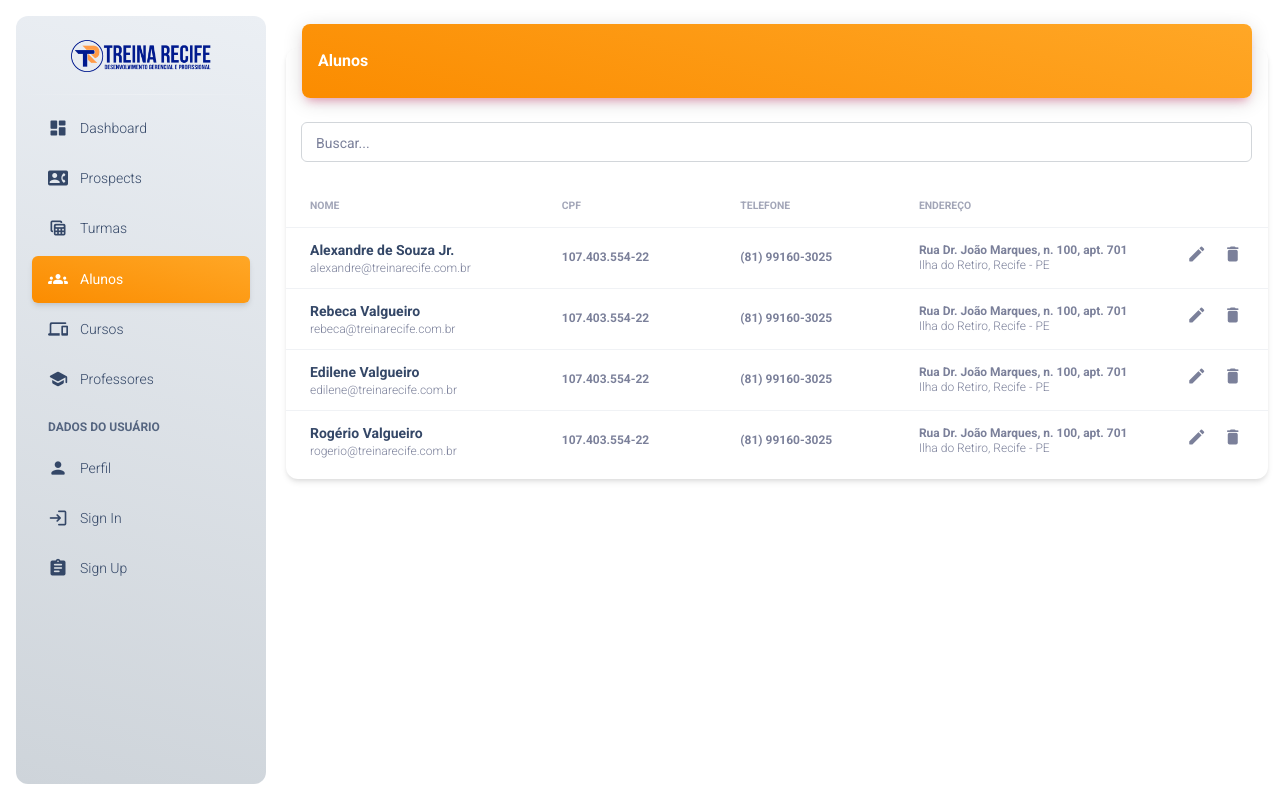
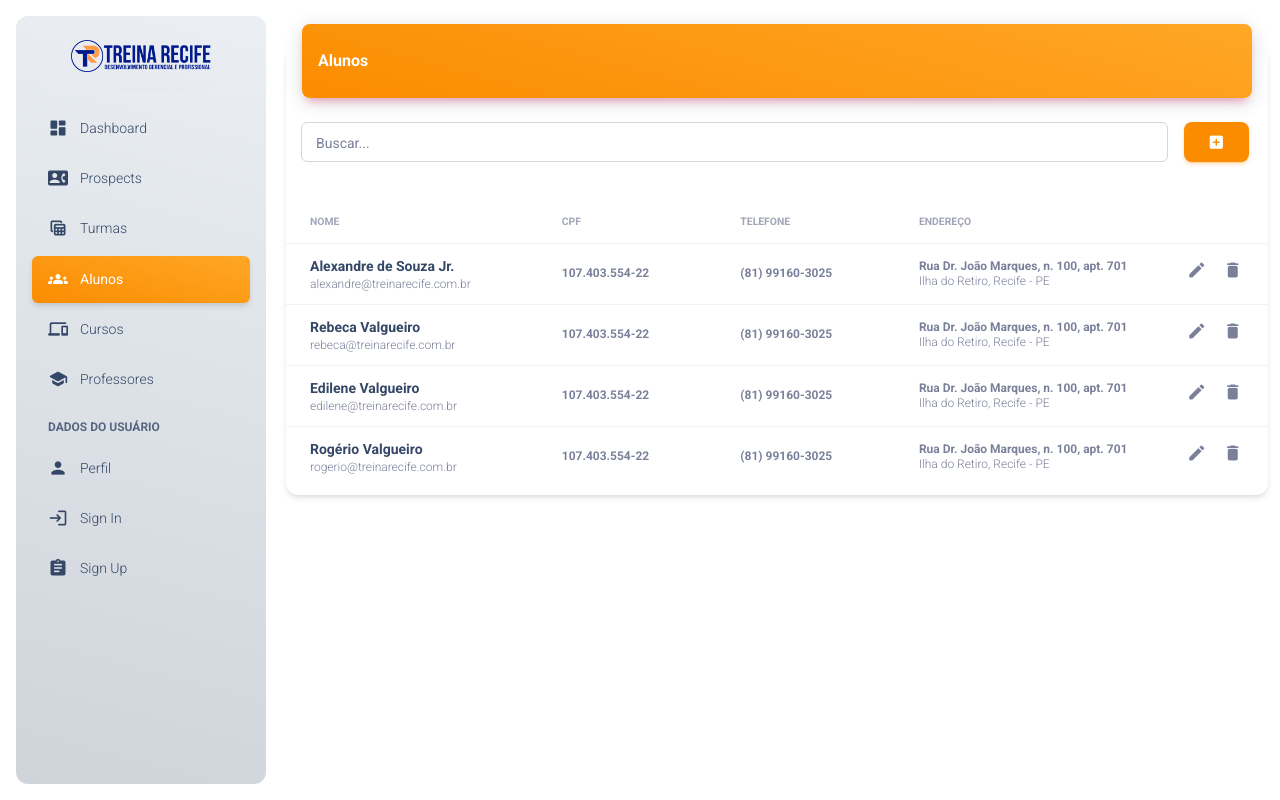
Before and after one commit to alexandresjunior/java-experience-treina-recife, a React (Create React App) app in the folder treina-recife-js/: page /alunos in a window 1280 px wide. Built offline with nearby package versions, Linux system fonts and the light colour scheme.

Commit message:
Adição do botão de adicionar novo registro

```diff
--- a/treina-recife-js/src/components/SearchBar.js
+++ b/treina-recife-js/src/components/SearchBar.js
@@ -2,7 +2,7 @@ import React from "react";
 
 const SearchBar = () => {
     return (
-        <div className="px-3 d-flex align-items-center mt-4">
+        <div className="d-flex align-items-center mt-4">
             <div className="input-group input-group-outline">
                 <label className="form-label">Buscar...</label>
                 <input type="text" className="form-control" />
--- a/treina-recife-js/src/pages/Alunos.js
+++ b/treina-recife-js/src/pages/Alunos.js
@@ -14,7 +14,16 @@ const Alunos = () => {
                                 </div>
                             </div>
 
-                            <SearchBar />
+                            <div className="ms-3 me-4">
+                                <div className="row">
+                                    <div className="col-11 pe-2">
+                                        <SearchBar />
+                                    </div>
+                                    <div className="col-1 ps-2">
+                                        <button type="button" class="btn btn-warning mt-4 ms-0"><i className="material-icons opacity-10">add_box</i></button>
+                                    </div>
+                                </div>
+                            </div>
 
                             <div className="card-body px-0 pb-2">
                                 <div className="table-responsive p-0">
--- a/treina-recife-js/src/pages/Cursos.js
+++ b/treina-recife-js/src/pages/Cursos.js
@@ -14,7 +14,16 @@ const Cursos = () => {
                                 </div>
                             </div>
 
-                            <SearchBar />
+                            <div className="ms-3 me-4">
+                                <div className="row">
+                                    <div className="col-11 pe-2">
+                                        <SearchBar />
+                                    </div>
+                                    <div className="col-1 ps-2">
+                                        <button type="button" class="btn btn-warning mt-4 ms-0"><i className="material-icons opacity-10">add_box</i></button>
+                                    </div>
+                                </div>
+                            </div>
 
                             <div className="card-body px-0 pb-2">
                                 <div className="table-responsive p-0">
--- a/treina-recife-js/src/pages/Professores.js
+++ b/treina-recife-js/src/pages/Professores.js
@@ -14,7 +14,16 @@ const Professores = () => {
                                 </div>
                             </div>
 
-                            <SearchBar />
+                            <div className="ms-3 me-4">
+                                <div className="row">
+                                    <div className="col-11 pe-2">
+                                        <SearchBar />
+                                    </div>
+                                    <div className="col-1 ps-2">
+                                        <button type="button" class="btn btn-warning mt-4 ms-0"><i className="material-icons opacity-10">add_box</i></button>
+                                    </div>
+                                </div>
+                            </div>
 
                             <div className="card-body px-0 pb-2">
                                 <div className="table-responsive p-0">
--- a/treina-recife-js/src/pages/Turmas.js
+++ b/treina-recife-js/src/pages/Turmas.js
@@ -30,7 +30,16 @@ const Turmas = () => {
                                 </div>
                             </div>
 
-                            <SearchBar />
+                            <div className="ms-3 me-4">
+                                <div className="row">
+                                    <div className="col-11 pe-2">
+                                        <SearchBar />
+                                    </div>
+                                    <div className="col-1 ps-2">
+                                        <button type="button" class="btn btn-warning mt-4 ms-0"><i className="material-icons opacity-10">add_box</i></button>
+                                    </div>
+                                </div>
+                            </div>
 
                             <div className="card-body px-0 pb-2">
                                 <div className="table-responsive p-0">
--- a/treina-recife-js/src/pages/prospects/Prospects.js
+++ b/treina-recife-js/src/pages/prospects/Prospects.js
@@ -15,7 +15,16 @@ const Prospects = () => {
                                 </div>
                             </div>
 
-                            <SearchBar />
+                            <div className="ms-3 me-4">
+                                <div className="row">
+                                    <div className="col-11 pe-2">
+                                        <SearchBar />
+                                    </div>
+                                    <div className="col-1 ps-2">
+                                        <button type="button" class="btn btn-warning mt-4 ms-0"><i className="material-icons opacity-10">add_box</i></button>
+                                    </div>
+                                </div>
+                            </div>
 
                             <div className="card-body px-0 pb-2">
                                 <div className="table-responsive p-0">
```
